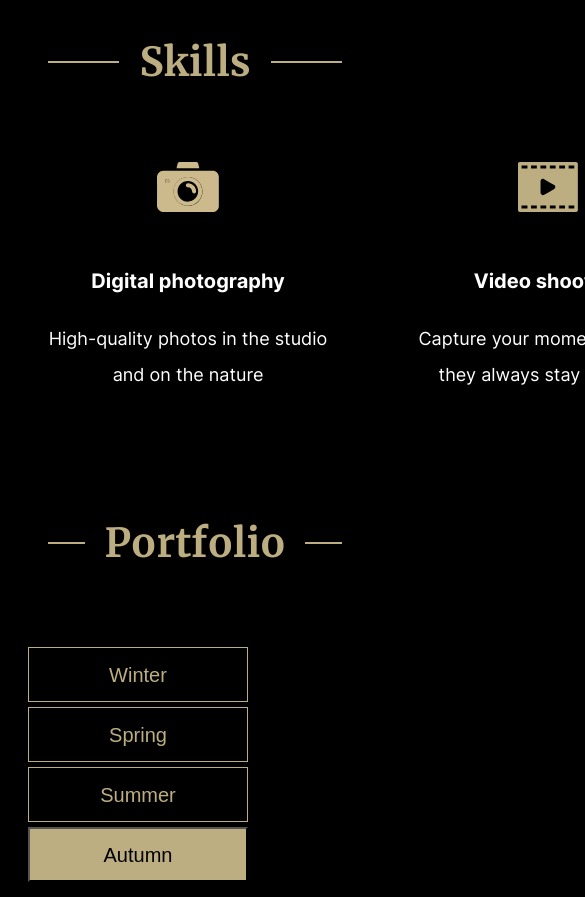
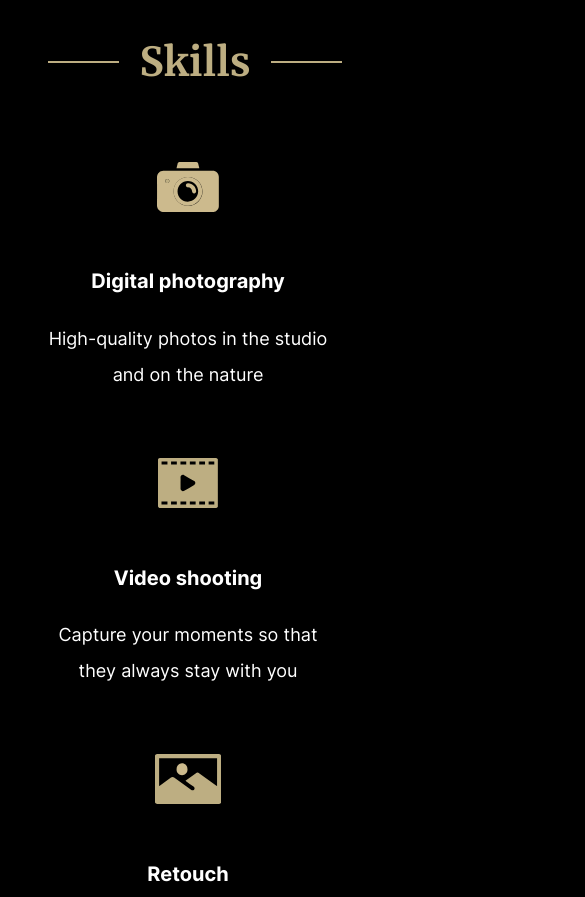
Before and after one commit to aliaksandrf/rsschool-cv, a website: page portfolio/index.html in a window 390 px wide. Shown: the part 980-1877 px from the top of the page, 585 px wide, since content can reach past the window. Drawn offline with Linux system fonts and the light colour scheme.

Commit message:
feat: update skills section

```diff
--- a/portfolio/sass/layouts/_layouts.scss
+++ b/portfolio/sass/layouts/_layouts.scss
@@ -16,7 +16,10 @@
     .layout-3-column{
         flex-direction: column;
         align-items: center;
+    }
 
+    .layout-4-column{
+        flex-wrap: wrap;
     }
 
 
```
Also changed, not shown: portfolio/sass/style.css, 1 other file.
